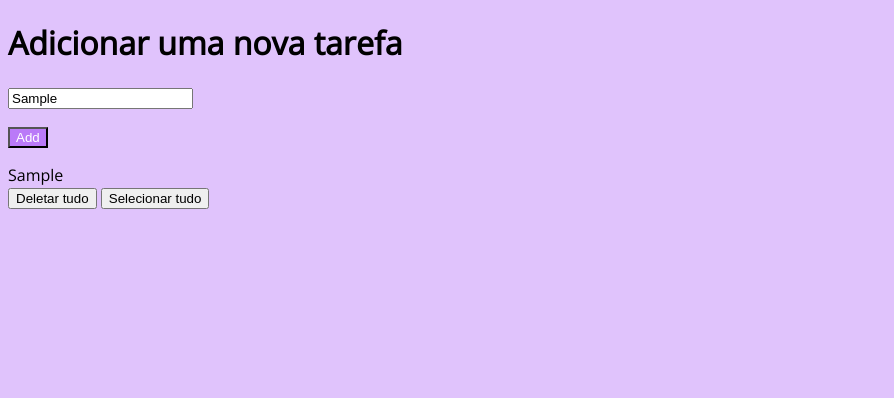
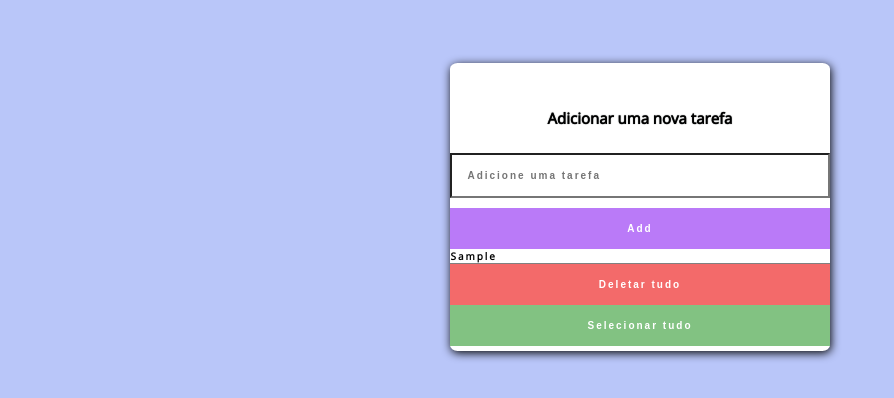
Before and after one commit to PriscillaRoiz/Projeto-Pri-Keka, a plain HTML site: page index.html in a window 1280 px wide. Both pictures are taken after typing "Sample" into the empty fields and a click on the button "Add". Shown: the whole page, without its empty margins (0-894 px from the left). Drawn offline with nearby package versions, Linux system fonts and the light colour scheme.

Commit message:
mais um commit
add css

```diff
--- a/css/style.css
+++ b/css/style.css
@@ -1,6 +1,66 @@
+* {
+    box-sizing: border-box;
+    font-size: 10px;
+
+}
+
 body{
-background-color: #e0c3fc;
+background-color: rgb(185,198,249);
 font-family: 'Open Sans', sans-serif;
+
+}
+
+ul, li {
+    list-style: none;
+    margin: 0;
+    padding: 0;
+  }
+
+  .container {
+    background: white;
+    box-shadow: 1px 2px 10px black;
+    width: 30%;
+    margin: 5% auto;
+    padding: 20px 0px 5px 0px;
+    border-radius: 2%;
+  }
+
+  h1 {
+    font-size: 15px;
+    text-shadow: 0px 0px 1px rgba(7, 15, 13, 0.726);
+    text-align: center;
+    padding: 15px;
+  }
+/*
+  .li__tarefas{
+      width:30%;
+  } */
+
+  .tarefa__input {
+        background: white;
+        display: flex;
+        align-items: center;
+        justify-content: space-between;
+        cursor: pointer;
+        width: 100%;
+        font-size: 10px;
+    font-weight: 600;
+    letter-spacing: 2px;
+    padding: 15px;
+      }
+
+.tabela{
+    background: white;
+        display: flex;
+        align-items: center;
+        justify-content: space-between;
+        width: 100%;
+        font-size: 10px;
+    font-weight: 600;
+    letter-spacing: 2px;
+    /* padding: 15px; */
+border-bottom: 1px solid grey;
+border-width: 100%;
 }
 
 .tarefa__feita {
@@ -10,11 +70,47 @@ font-family: 'Open Sans', sans-serif;
 
 .addTarefa__button {
     background-color: #ba7af8;
+    width: 100%;
+    display: block;
+    border: none;
     color: white;
+    font-size: 10px;
+    font-weight: 600;
+    letter-spacing: 2px;
+    padding: 15px;
+    cursor: pointer;
 }
+
+.excluirTarefa__button {
+    width: 100%;
+    display: block;
+    border: none;
+    color: white;
+    font-size: 10px;
+    font-weight: 600;
+    letter-spacing: 2px;
+    padding: 15px;
+    cursor: pointer;  }
+
+    .SelecionarAllTarefa__button {
+        width: 100%;
+        display: block;
+        border: none;
+        color: white;
+        font-size: 10px;
+        font-weight: 600;
+        letter-spacing: 2px;
+        padding: 15px;
+        cursor: pointer;  }
 
 .excluir {
     opacity: 0;
     text-decoration: line-through;
 
 }
+
+.excluirTarefa__button{
+    background-color: rgba(241, 75, 75, 0.829)
+}
+.SelecionarAllTarefa__button {
+background-color: rgba(61, 161, 61, 0.644);}
--- a/index.html
+++ b/index.html
@@ -25,20 +25,21 @@
                 <button class="addTarefa__button">Add</button>
             </div>
             <div class="tabela">
-                <ul></ul>
+                <ul class="tarefa"></ul>
             </div>
 
 
         </div>
-    </div>
-
 
         <div class="buttons">
 
-        <button class="excluirTarefa__button">Deletar tudo</button>
-        <button class="SelecionarAllTarefa__button">Selecionar tudo</button>
+            <button class="excluirTarefa__button">Deletar tudo</button>
+            <button class="SelecionarAllTarefa__button">Selecionar tudo</button>
 
-         </div>
+        </div>
+
+    </div>
+
 
     <script src="/js/script.js"></script>
 
--- a/js/script.js
+++ b/js/script.js
@@ -1,6 +1,6 @@
 const umaTarefa = document.querySelector(".addTarefa__button");
 const erro = document.querySelector(".meu-erro");
-const NovasTarefas= document.querySelector(".tabela")
+const NovasTarefas = document.querySelector(".tarefa")
 
 
 umaTarefa.addEventListener("click", function (evento) {
@@ -11,30 +11,37 @@ umaTarefa.addEventListener("click", function (evento) {
     if (textoTarefa === "") {
 
         erro.textContent = "Digite uma nova tarefa."
-        tarefa.value = ""
-    }
-    else {
+    } else {
 
-        let NewText = document.createElement("il");
+        let NewText = document.createElement("li");
 
         NewText.textContent = textoTarefa;
         NovasTarefas.appendChild(NewText);
-
-    }
-});
+        tarefa.value = ""
+        erro.textContent = "";
 
 
-const muitasTarefas = document.querySelectorAll(".tarefas")
 
-muitasTarefas.forEach(function (excluir) {
-    excluir.addEventListener("click", function (evento) {
-        if (
-            excluir.classList.contains("excluir")) {
-            excluir.classList.remove("excluir");
+        const excluirButton = document.querySelector(".excluirTarefa__button")
 
-        } else {
-            excluir.classList.add("excluir");
-        }
+        excluirButton.addEventListener("click", function (evento) {
+            if (NewText.parentNode) {
+                NewText.parentNode.removeChild(NewText);
+            }
+        })
 
-    })
+        const selectAllButton = document.querySelector(".SelecionarAllTarefa__button")
+
+        selectAllButton.addEventListener("dblclick", function(){
+            NovasTarefas.style.textDecoration = "line-through";
+            NovasTarefas.style.color = "grey";
+            })
+
+
+            // selectAllButton.addEventListener("click", function(){
+            //     selectAllButton.style.textDecoration = "none";
+            //     selectAllButton.style.color = "black";
+            // })
+    }
+
 });
```
